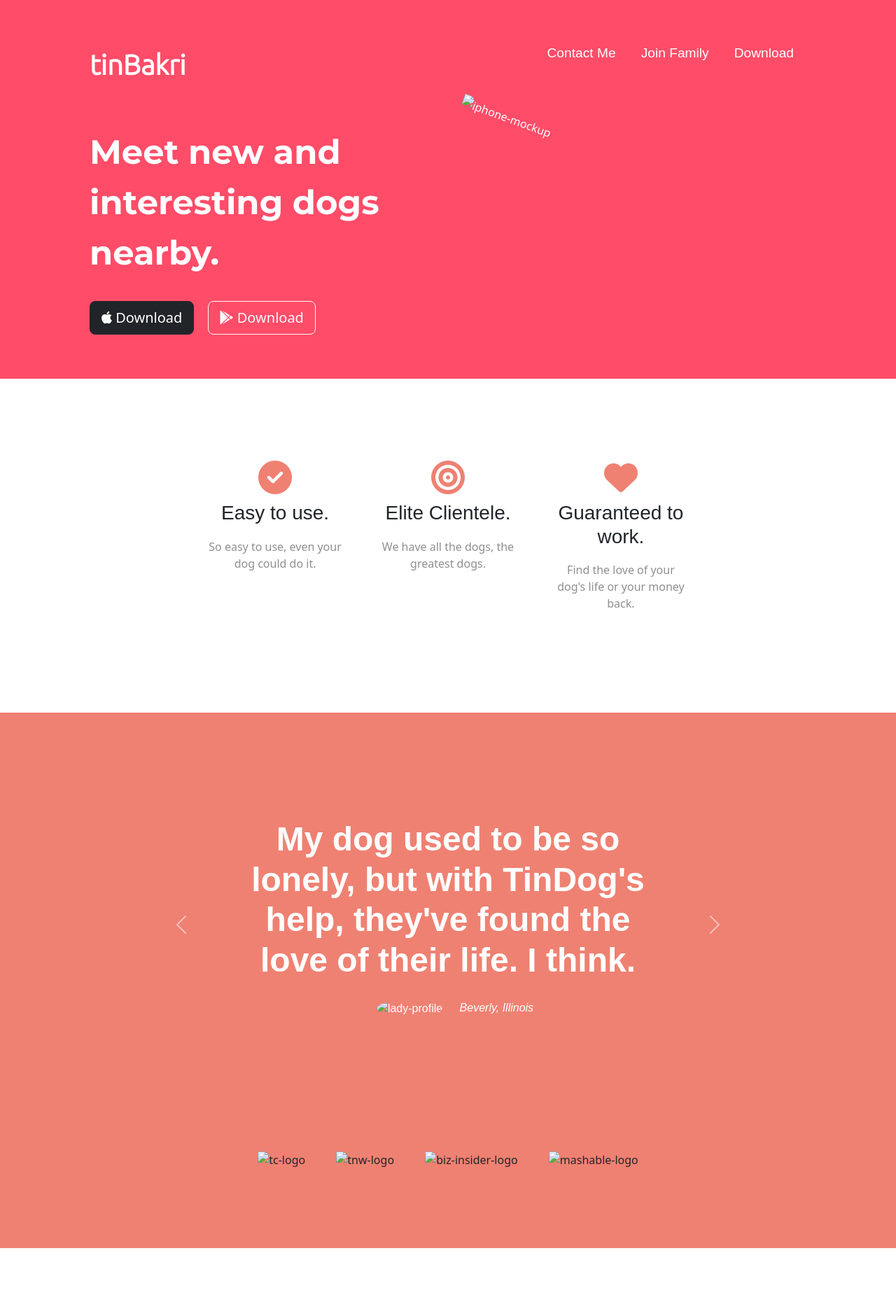
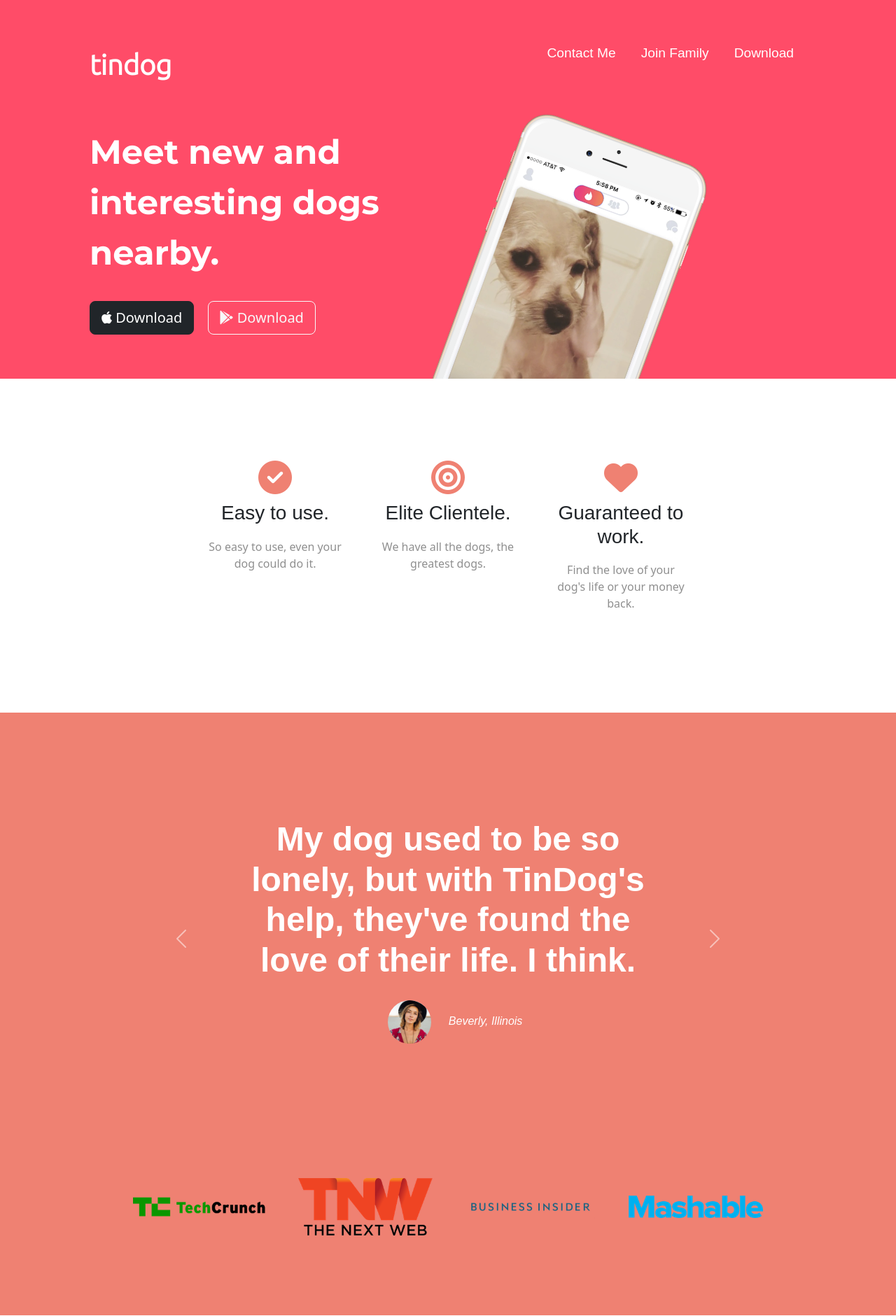
Before and after one commit to Blockmecoder/FINDBAKRI, a plain HTML site: page index.html in a window 1280 px wide. Shown: the top 1880 px of the page at 70% size. Drawn offline with nearby package versions, Linux system fonts and the light colour scheme; files that its build step writes are made by us from their sources; a web font is replaced by a local one.

Commit message:
2nd commit

```diff
--- a/index.html
+++ b/index.html
@@ -3,7 +3,7 @@
 
 <head>
   <meta charset="utf-8">
-  <title>TinBakri</title>
+  <title>TinDog</title>
   <!-- bootstrap -->
   <link href="https://cdn.jsdelivr.net/npm/bootstrap@5.3.0-alpha3/dist/css/bootstrap.min.css" rel="stylesheet"
     integrity="sha384-KK94CHFLLe+nY2dmCWGMq91rCGa5gtU4mk92HdvYe+M/SXH301p5ILy+dN9+nJOZ" crossorigin="anonymous">
@@ -17,7 +17,7 @@
     href="https://fonts.googleapis.com/css2?family=Cedarville+Cursive&family=Montserrat:wght@700&family=Ubuntu:wght@300&display=swap"
     rel="stylesheet">
   <!-- style sheet css -->
-  <link rel="stylesheet" href="css/styles.css">
+  <link rel="stylesheet" href="styles.css">
   <!-- font awesome -->
   <script src="https://kit.fontawesome.com/351fb39a40.js" crossorigin="anonymous"></script>
 </head>
@@ -28,7 +28,7 @@
     <div class="container-fluid">
       <!-- Nav Bar -->
       <nav class="navbar navbar-expand-lg navbar-dark ">
-        <a class="navbar-brand">tinBakri</a>
+        <a class="navbar-brand">tindog</a>
         <button class="navbar-toggler" type="button" data-bs-toggle="collapse" data-bs-target="#navbarSupportedContent"
           aria-controls="navbarSupportedContent" aria-expanded="false" aria-label="Toggle navigation">
           <span class="navbar-toggler-icon"></span>
@@ -63,7 +63,7 @@
         </div>
         <div class="col-lg-6">
           <div class="phone">
-            <img class="imge" src="images/iphone6.png" alt="iphone-mockup">
+            <img class="imge" src="iphone6.png" alt="iphone-mockup">
           </div>
         </div>
       </div>
@@ -118,13 +118,13 @@
           <h2 class="testimonial-text">I no longer have to sniff other dogs for love. I've found the hottest Corgi on
             TinDog. Woof.
           </h2>
-          <img class="testimonial-image" src="images/dog-img.jpg" alt="dog-profile">
+          <img class="testimonial-image" src="dog-img.jpg" alt="dog-profile">
           <em>Pebbles, New York</em>
         </div>
         <div class="carousel-item" data-bs-interval="3000">
           <h2 class="testimonial-text">My dog used to be so lonely, but with TinDog's help, they've found the love of
             their life. I think.</h2>
-          <img class="testimonial-image" src="images/lady-img.jpg" alt="lady-profile">
+          <img class="testimonial-image" src="lady-img.jpg" alt="lady-profile">
           <em>Beverly, Illinois</em>
         </div>
 
@@ -143,10 +143,10 @@
   <!-- Press -->
 
   <section id="press">
-    <img class="press-img" src="images/techcrunch.png" alt="tc-logo">
-    <img class="press-img" src="images/tnw.png" alt="tnw-logo">
-    <img class="press-img" src="images/bizinsider.png" alt="biz-insider-logo">
-    <img class="press-img" src="images/mashable.png" alt="mashable-logo">
+    <img class="press-img" src="techcrunch.png" alt="tc-logo">
+    <img class="press-img" src="tnw.png" alt="tnw-logo">
+    <img class="press-img" src="bizinsider.png" alt="biz-insider-logo">
+    <img class="press-img" src="mashable.png" alt="mashable-logo">
 
   </section>
 
```
